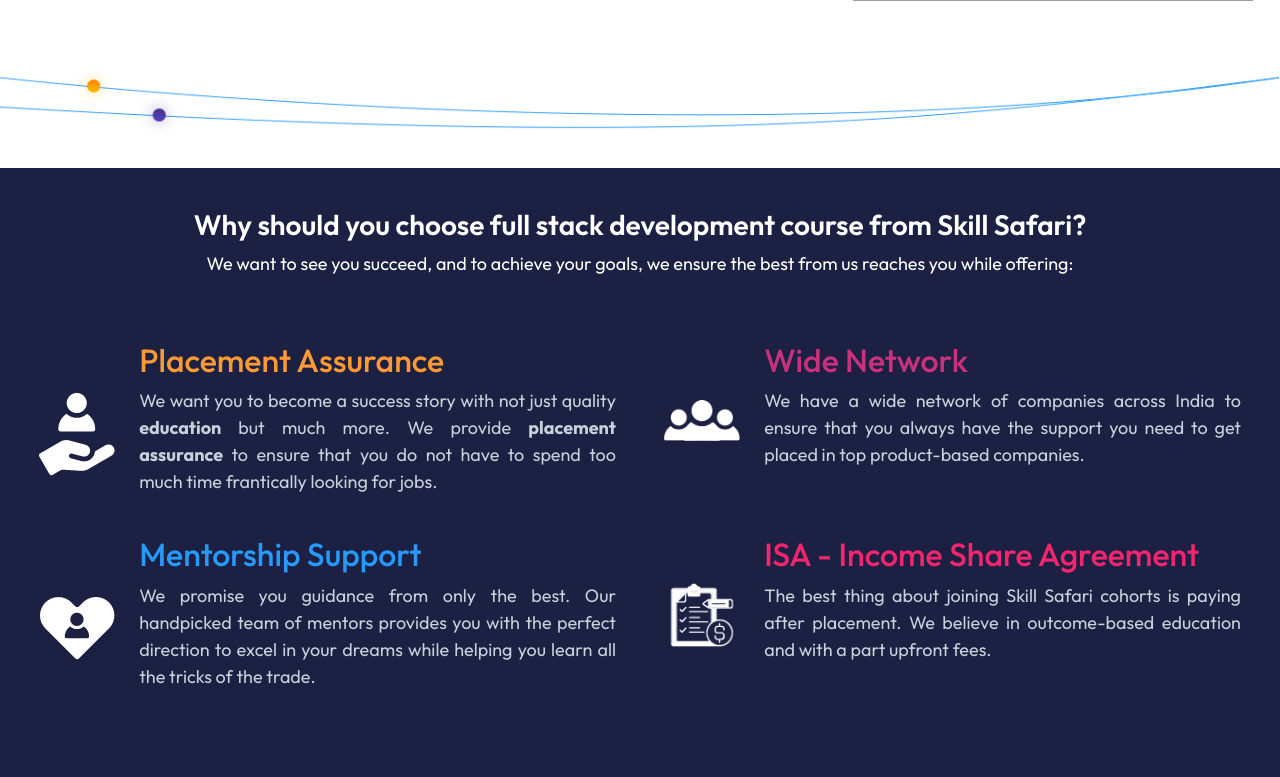
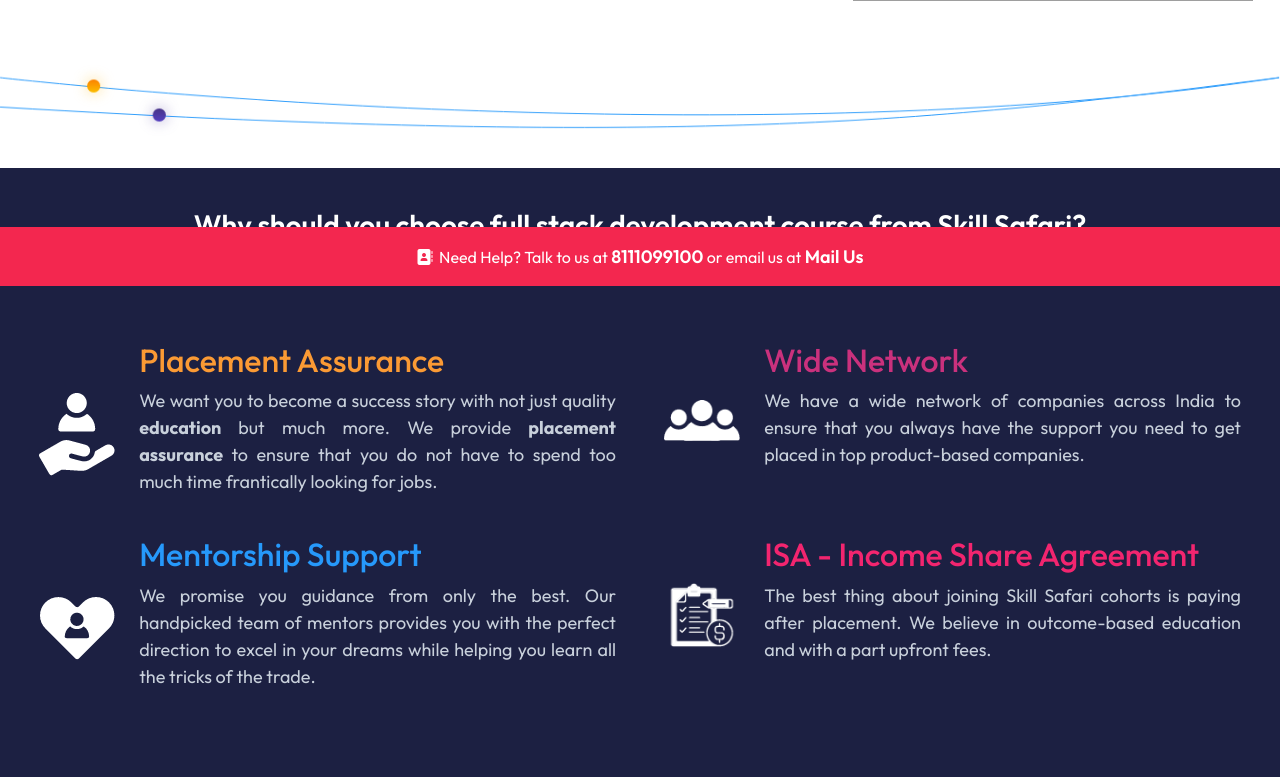
Before and after one commit to KishoreBabu420/skill, a PHP site: page /index.php in a window 1280 px wide. Shown: the part 514-1291 px from the top of the page. Run offline with PHP 8.4, Linux system fonts and the light colour scheme; some libraries are stand-ins or nearby versions; grey boxes are pictures that could not be loaded.

Commit message:
update bottom footer

```diff
--- a/css/style.css
+++ b/css/style.css
@@ -2630,3 +2630,19 @@ width: unset!important;
   width: 100%;
   height: 9px;
 }
+
+.bottom-cta {
+  background-color: #f3274f;
+}
+
+.bottom-cta p {
+  font-size: 16px;
+  font-weight: 400;
+}
+
+.bottom-cta p a {
+  font-size: 18px;
+  text-decoration: none;
+  color: inherit;
+  font-weight: 600;
+}
--- a/includes/footer.php
+++ b/includes/footer.php
@@ -95,6 +95,17 @@
     </div>
   </div>
 </footer>
+<div class="container-fluid fixed-bottom py-2 bottom-cta">
+  <div class="row text-center text-white">
+    <p class="my-2">
+      <i class="fa-solid fa-address-book"></i>&nbsp; Need Help? Talk to us at <a
+        href="tell:+918111099100">8111099100</a> or email us at <a href="mailto:connect@skillsafari.in">Mail Us</a>
+    </p>
+  </div>
+</div>
+
+
+
 <!-- footer section ended -->
 <!-- bootstrap -->
 <script src="<?php echo $bootstrapJS; ?>"></script>
```
